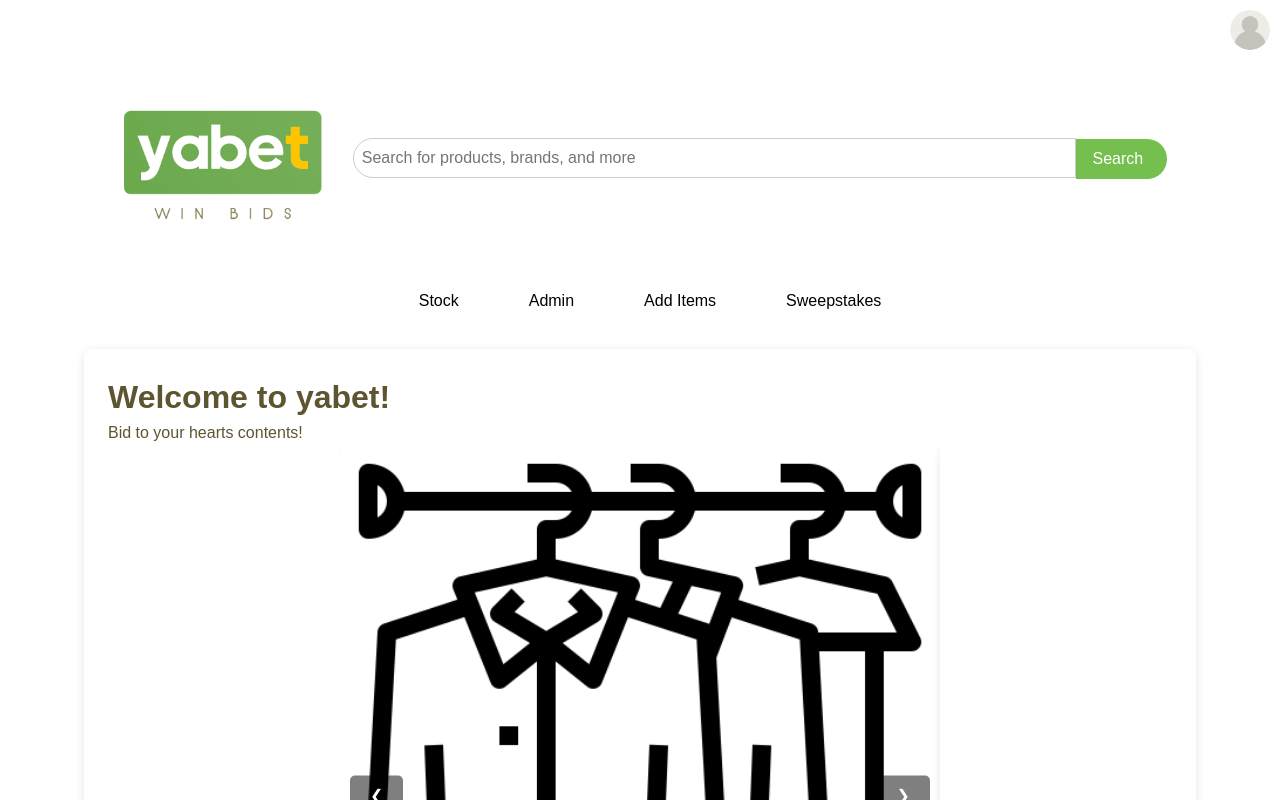
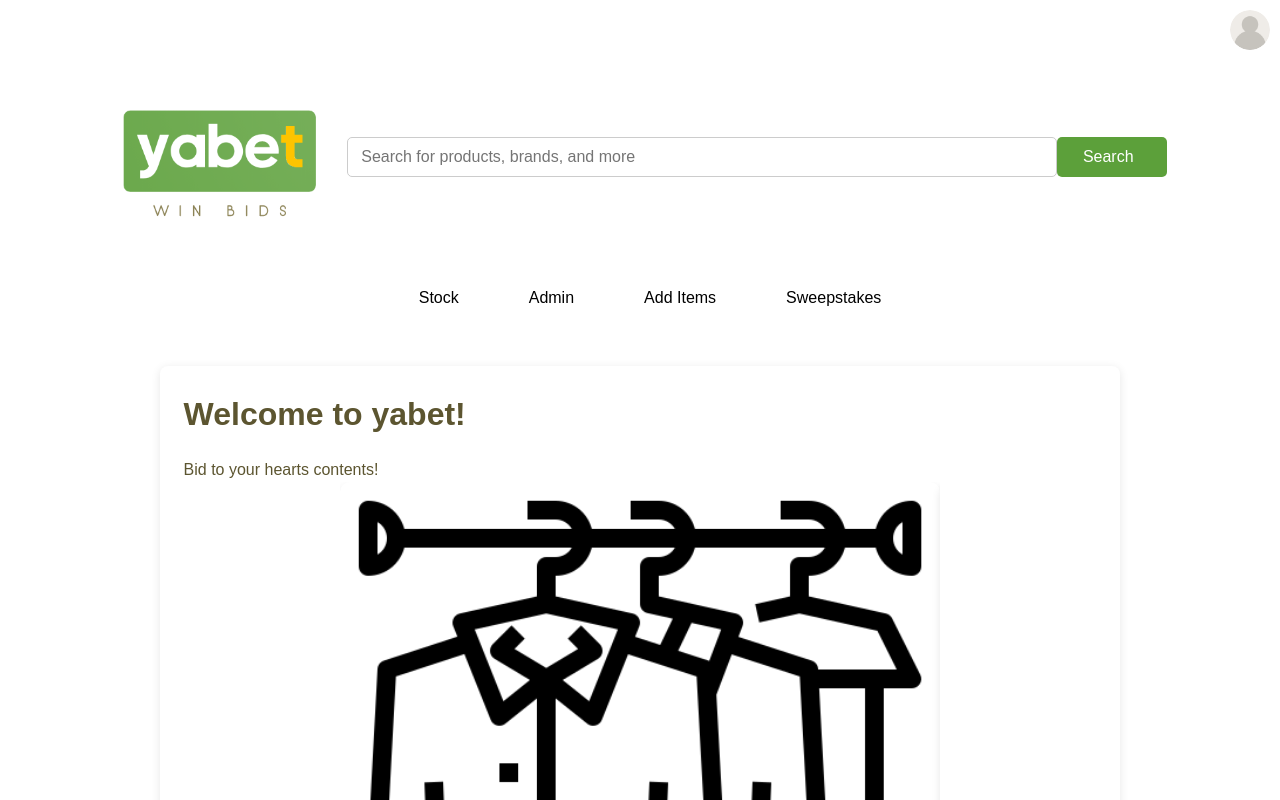
Before and after one commit to SirDiscombobulated/cpan228-final-project, a React (Create React App) app in the folder frontend/yabe/: page /store/home in a window 1280 px wide. Shown: the top 800 px of the page. Built offline with nearby package versions, Linux system fonts and the light colour scheme; no server answers.

Commit message:
updated the css for add-item & changed featured items from 9 to 8

```diff
--- a/frontend/yabe/src/components/add-item.js
+++ b/frontend/yabe/src/components/add-item.js
@@ -2,6 +2,7 @@
 import React, { useState, useEffect } from 'react';
 import axios from 'axios';
 import { getAuthHeader, sendData } from './auth/auth';
+import "./styling/add-item.css";
 
 const AddItemPage = ({ itemId }) => {
     const [item, setItem] = useState({
--- /dev/null
+++ b/frontend/yabe/src/components/styling/add-item.css
@@ -0,0 +1,86 @@
+/* add-item.css */
+
+* {
+    margin: 0;
+    padding: 0;
+    box-sizing: border-box;
+    font-family: 'Arial', sans-serif;
+}
+
+body {
+    background-color: #ffffff;
+    color: #5c5530;
+    font-size: 16px;
+    line-height: 1.5;
+    padding-top: 60px;
+}
+
+.content {
+    width: 90%;
+    max-width: 1200px;
+    margin: 0 auto;
+    padding: 20px;
+}
+
+h1 {
+    font-size: 2rem;
+    font-weight: 600;
+    color: #5c5530;
+    margin-bottom: 20px;
+}
+
+.form-group {
+    margin-bottom: 1rem;
+}
+
+label {
+    display: block;
+    font-weight: 600;
+    margin-bottom: 0.5rem;
+    color: #5c5530;
+}
+
+input[type="text"],
+input[type="number"],
+input[type="datetime-local"],
+textarea {
+    width: 100%;
+    padding: 0.8rem;
+    margin-bottom: 1rem;
+    border: 1px solid #ccc;
+    border-radius: 5px;
+    font-size: 1rem;
+}
+
+input:focus,
+textarea:focus {
+    border-color: #5ca03a;
+    outline: none;
+}
+
+button, .btn {
+    padding: 0.8rem 1.6rem;
+    font-size: 1rem;
+    background-color: #5ca03a;
+    border: none;
+    color: white;
+    border-radius: 5px;
+    cursor: pointer;
+    transition: background-color 0.3s ease;
+}
+
+button:hover, .btn:hover {
+    background-color: #74bf4e;
+}
+
+.alert {
+    padding: 1rem;
+    margin-bottom: 1rem;
+    border-radius: 5px;
+}
+
+.alert-danger {
+    background-color: #f8d7da;
+    color: #721c24;
+    border: 1px solid #f5c6cb;
+}
```
Also changed, not shown: 1 other file (tests, documents, lock files or other folders).
